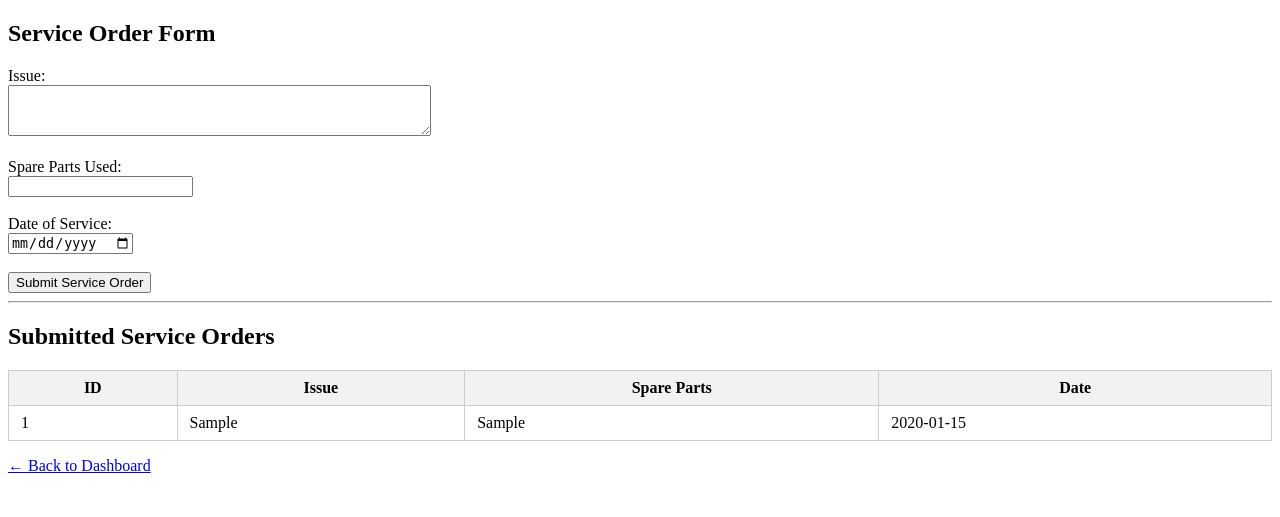
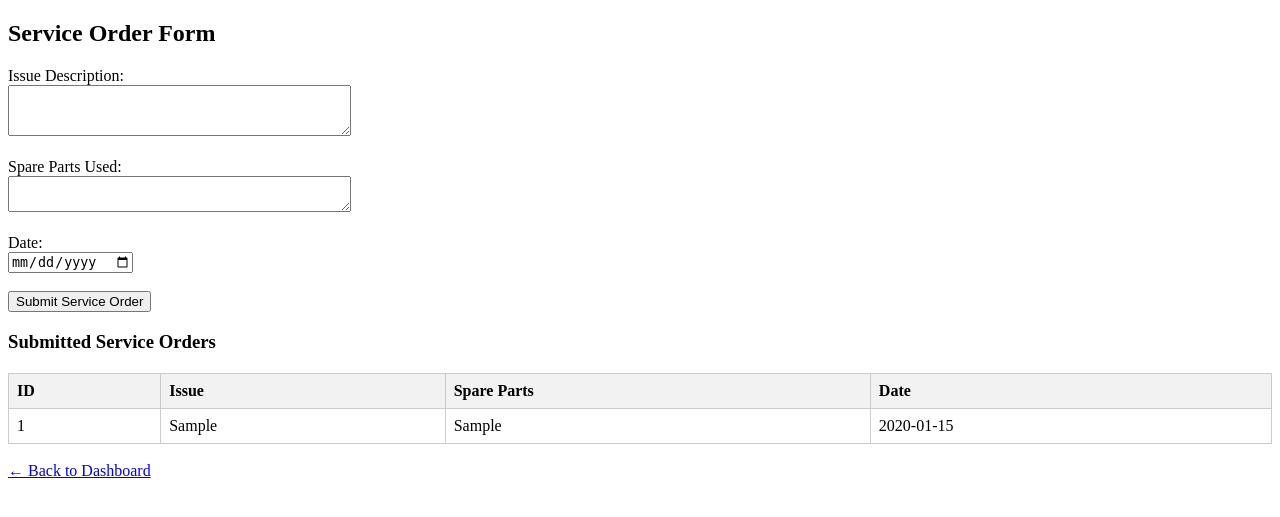
Before and after one commit to biomedlink96/biomedlink, a FastAPI app: page /serviceorder in a window 1280 px wide. Shown: the top 517 px of the page. Run offline with FastAPI, Linux system fonts and the light colour scheme; tables that the repository leaves empty hold one stand-in row (values such as "Sample post").

Commit message:
Update serviceorder.html

```diff
--- a/backend/templates/serviceorder.html
+++ b/backend/templates/serviceorder.html
@@ -1,10 +1,10 @@
 <!DOCTYPE html>
 <html>
 <head>
-  <title>Service Order - Biomedlink</title>
+  <title>Service Order Form</title>
   <style>
-    table { border-collapse: collapse; width: 100%; }
-    th, td { padding: 8px 12px; border: 1px solid #ccc; }
+    table { border-collapse: collapse; width: 100%; margin-top: 20px; }
+    th, td { border: 1px solid #ccc; padding: 8px; text-align: left; }
     th { background-color: #f2f2f2; }
   </style>
 </head>
@@ -12,21 +12,19 @@
   <h2>Service Order Form</h2>
 
   <form method="post" action="/submit-serviceorder">
-    <label>Issue:</label><br>
-    <textarea name="issue" rows="3" cols="50" required></textarea><br><br>
+    <label>Issue Description:</label><br>
+    <textarea name="issue" rows="3" cols="40" required></textarea><br><br>
 
     <label>Spare Parts Used:</label><br>
-    <input type="text" name="spare_parts"><br><br>
+    <textarea name="spare_parts" rows="2" cols="40"></textarea><br><br>
 
-    <label>Date of Service:</label><br>
+    <label>Date:</label><br>
     <input type="date" name="date" required><br><br>
 
     <button type="submit">Submit Service Order</button>
   </form>
 
-  <hr>
-  <h2>Submitted Service Orders</h2>
-
+  <h3>Submitted Service Orders</h3>
   {% if serviceorders %}
     <table>
       <thead>
@@ -38,12 +36,12 @@
         </tr>
       </thead>
       <tbody>
-        {% for order in serviceorders %}
+        {% for so in serviceorders %}
         <tr>
-          <td>{{ order.id }}</td>
-          <td>{{ order.issue }}</td>
-          <td>{{ order.spare_parts or 'N/A' }}</td>
-          <td>{{ order.date.strftime('%Y-%m-%d') }}</td>
+          <td>{{ so.id }}</td>
+          <td>{{ so.issue }}</td>
+          <td>{{ so.spare_parts }}</td>
+          <td>{{ so.date.strftime('%Y-%m-%d') }}</td>
         </tr>
         {% endfor %}
       </tbody>
@@ -52,6 +50,6 @@
     <p>No service orders submitted yet.</p>
   {% endif %}
 
-  <p><a href="/pharmalab">← Back to Dashboard</a></p>
+  <br><a href="/pharmalab">← Back to Dashboard</a>
 </body>
 </html>
```
